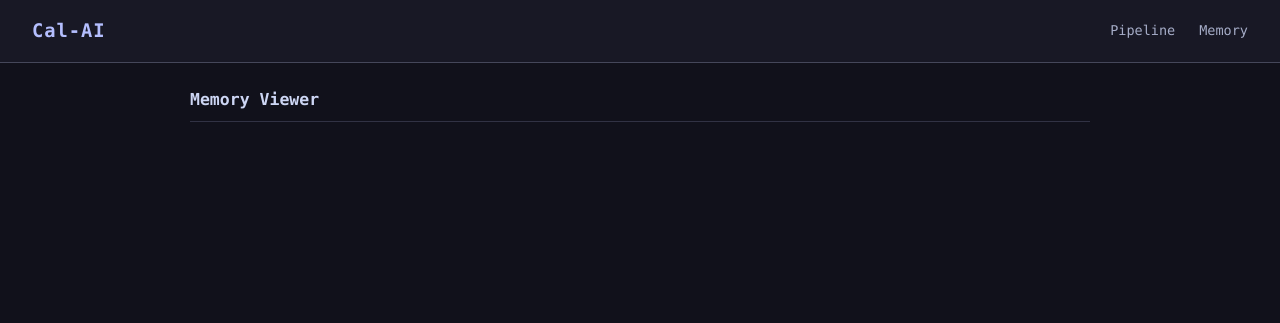
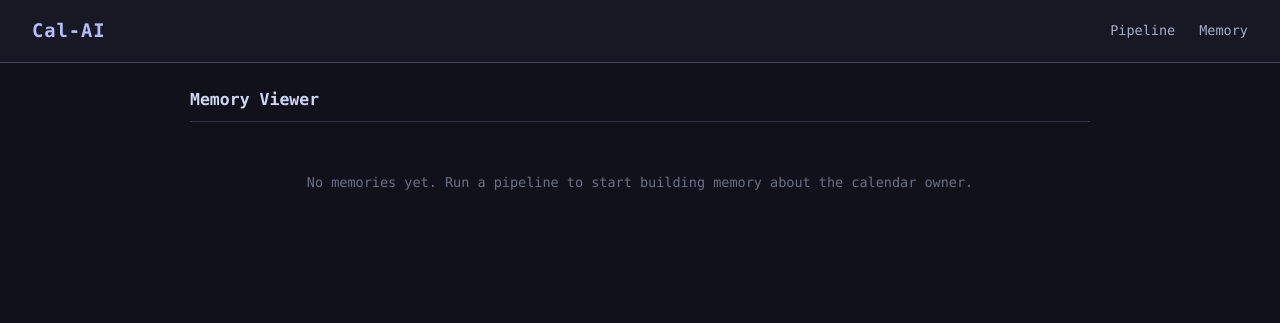
Before and after one commit to copper-head/capstone_project_II, a FastAPI app: template src/cal_ai/web/templates/memory.html in a window 1280 px wide. Shown: the top 323 px of the page. Run offline with FastAPI, Linux system fonts and the light colour scheme; the template is opened without the code that fills it, so the values that code supplies are empty; parts of the project's set-up code (start-up, migrations or seed data) failed here and were passed over.

```diff
--- a/src/cal_ai/web/templates/memory.html
+++ b/src/cal_ai/web/templates/memory.html
@@ -6,13 +6,34 @@
 <div class="memory-page">
   <h2 class="panel-heading">Memory Viewer</h2>
 
+  {% if memory_groups %}
   <div id="memory-container" class="memory-container">
-    <!-- Populated by memory.js -->
+    {% for category, entries in memory_groups.items() %}
+    <div class="memory-category memory-category--expanded">
+      <div class="memory-category__header" onclick="this.parentElement.classList.toggle('memory-category--expanded')">
+        <span class="memory-category__title">{{ category }}</span>
+        <span class="memory-category__count">{{ entries|length }} entr{{ "y" if entries|length == 1 else "ies" }}</span>
+        <span class="memory-category__toggle">&#9654;</span>
+      </div>
+      <div class="memory-category__body">
+        {% for entry in entries %}
+        <div class="memory-entry">
+          <span class="memory-entry__key">{{ entry.key }}</span>
+          <span class="memory-entry__value">{{ entry.value }}</span>
+          <span class="memory-entry__confidence">
+            <span class="badge-confidence badge-confidence--{{ entry.confidence }}">{{ entry.confidence }}</span>
+          </span>
+        </div>
+        {% endfor %}
+      </div>
+    </div>
+    {% endfor %}
   </div>
-
-  <div id="memory-empty" class="memory-empty" hidden>
+  {% else %}
+  <div id="memory-empty" class="memory-empty">
     <p class="memory-empty__text">No memories yet. Run a pipeline to start building memory about the calendar owner.</p>
   </div>
+  {% endif %}
 </div>
 {% endblock %}
 
```
Also changed, not shown: src/cal_ai/web/routes.py (+36 -6 lines), tests/unit/test_web_app.py (+48 -3 lines).
